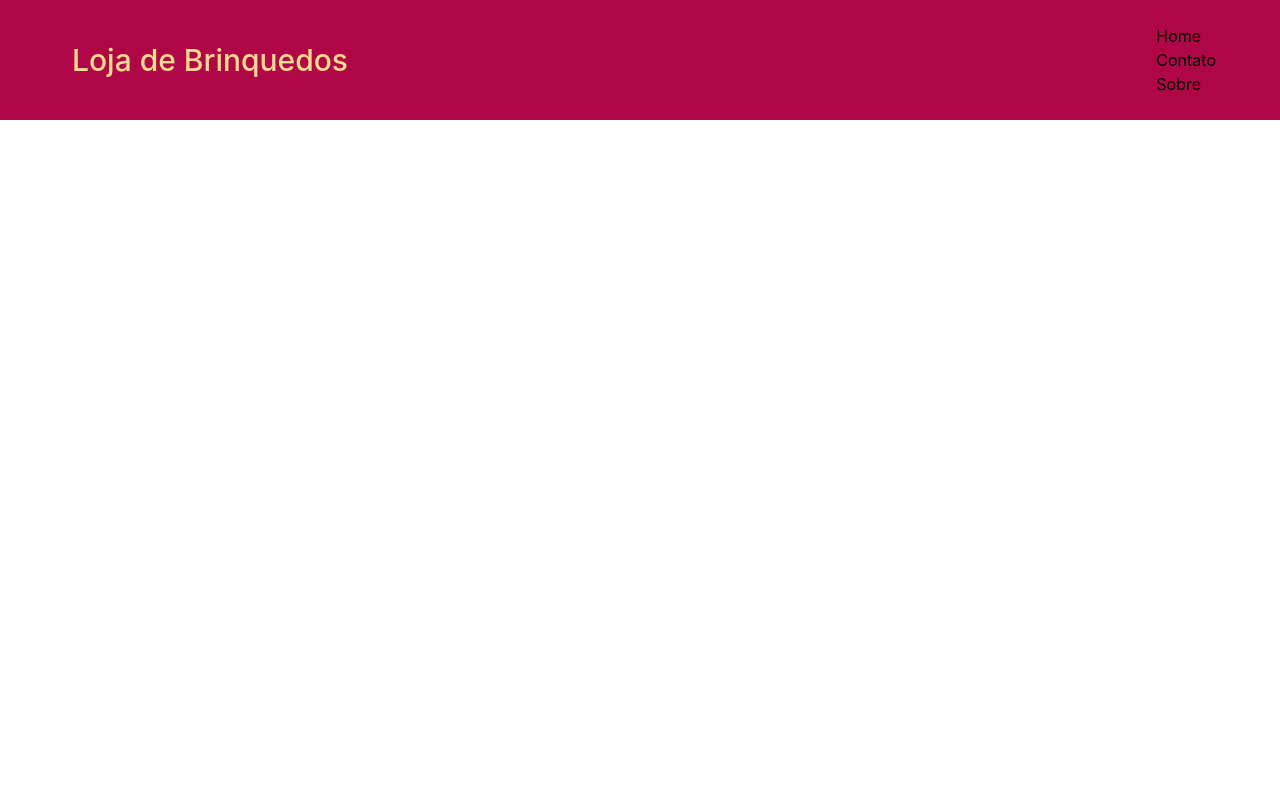
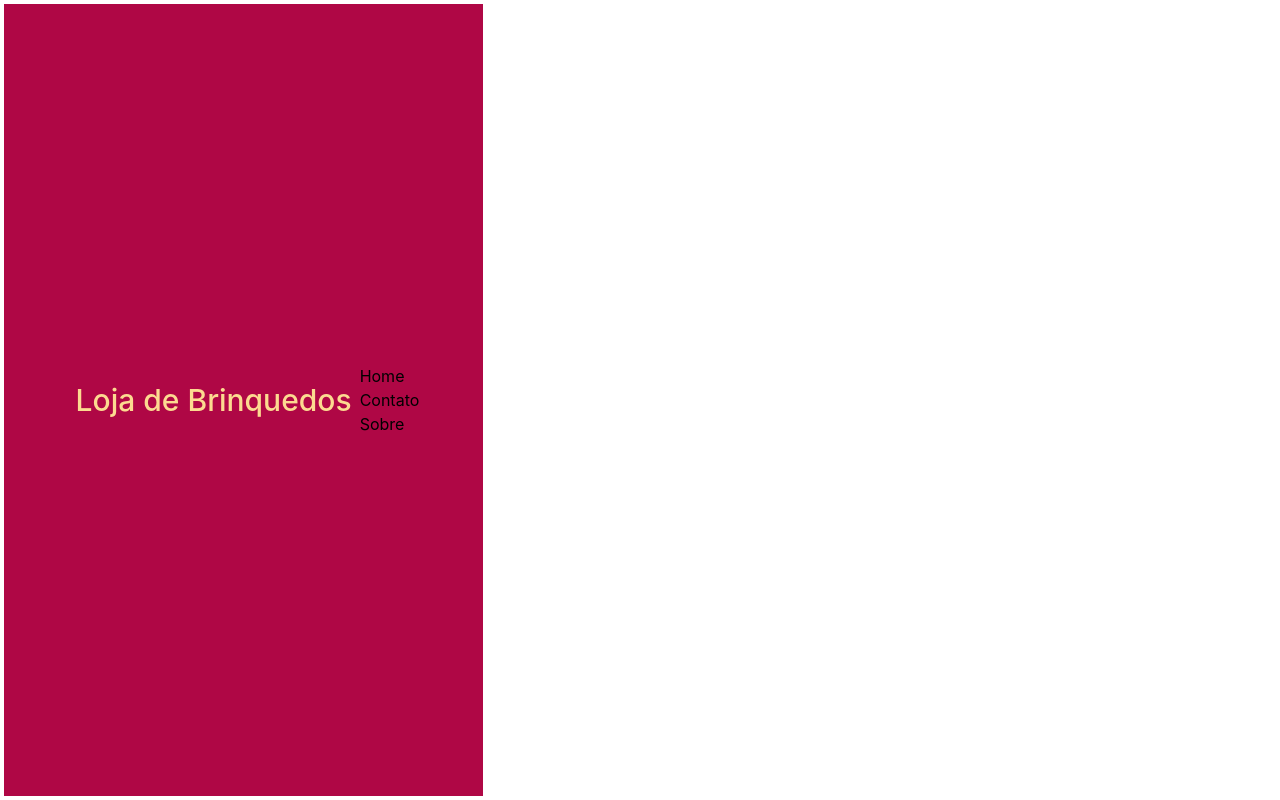
Before and after one commit to WebDevlopment-Tech/lojabrinquedos, a React (Vite) app: page / in a window 1280 px wide. Built offline with nearby package versions, Linux system fonts and the light colour scheme.

Commit message:
feat: chamando no App.jsx

```diff
--- a/src/App.jsx
+++ b/src/App.jsx
@@ -1,10 +1,19 @@
+import { BrowserRouter as Router, Routes, Route } from "react-router-dom"
 import Header from './components/Header'
+import Contato from './pages/Contato'
+import Sobre from './pages/Sobre'
 
 const App = () => {
   return (
-    <>
-      <Header/>
-    </>
+    <Router>
+        <div className="min-h-screen flex flex-cil justify-between bg-(--color-rosa) p-1">
+            <Header/>
+            <Routes>
+                <Route path="/contato" element={<Contato />} />
+                <Route path="/sobre" element={<Sobre />} />
+            </Routes>
+        </div>
+    </Router>
   )
 }
 
--- a/src/css/estilo.css
+++ b/src/css/estilo.css
@@ -1,5 +1,4 @@
 @theme {
-
     --color-rosa: #af0745;
     --color-rosa-claro: #fa4069;
     --color-laranja: #fe9c6b;
```
